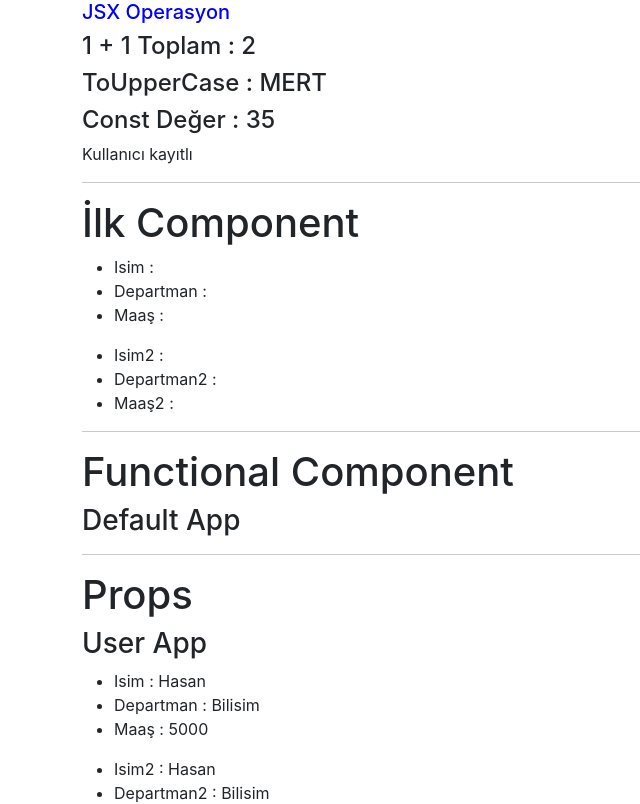
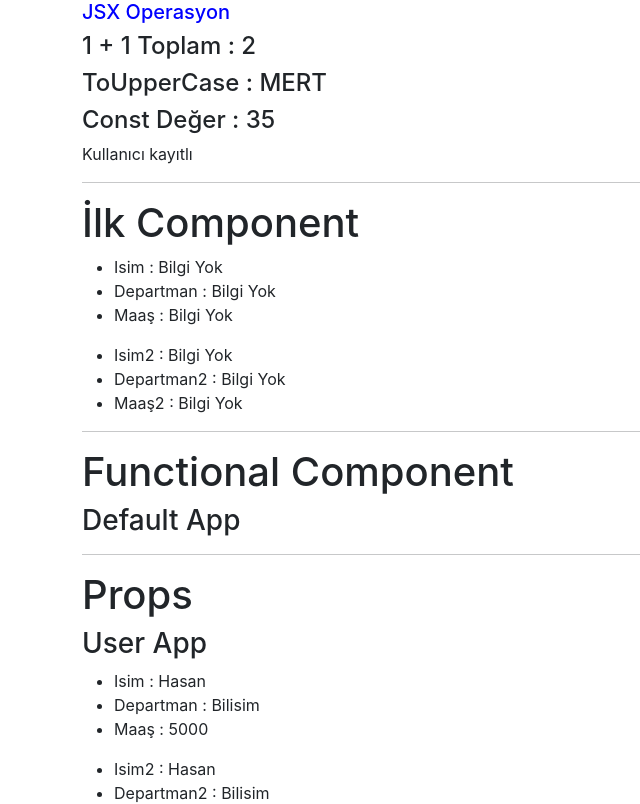
Before and after one commit to MertGuney/ReactTutorial, a React (Create React App) app: page / in a window 1280 px wide. Shown: the top 804 px of the page, without its empty margins (0-640 px from the left). Built offline with nearby package versions, Linux system fonts and the light colour scheme.

Commit message:
Default Props And PropTypes

```diff
--- a/src/components/User.js
+++ b/src/components/User.js
@@ -1,6 +1,12 @@
 import React, { Component } from "react";
+import PropTypes from "prop-types";
 
 class User extends Component {
+  static defaultProps = {
+    name: "Bilgi Yok",
+    salary: "Bilgi Yok",
+    department: "Bilgi Yok",
+  };
   render() {
     // Destructing
     const { name, department, salary } = this.props;
@@ -20,4 +26,14 @@ class User extends Component {
     );
   }
 }
+// User.defaultProps = {
+//   name: "Bilgi Yok",
+//   salary: "Bilgi Yok",
+//   department: "Bilgi Yok",
+// };
+User.propTypes = {
+  name: PropTypes.string.isRequired,
+  salary: PropTypes.string.isRequired,
+  department: PropTypes.string.isRequired,
+};
 export default User;
```
